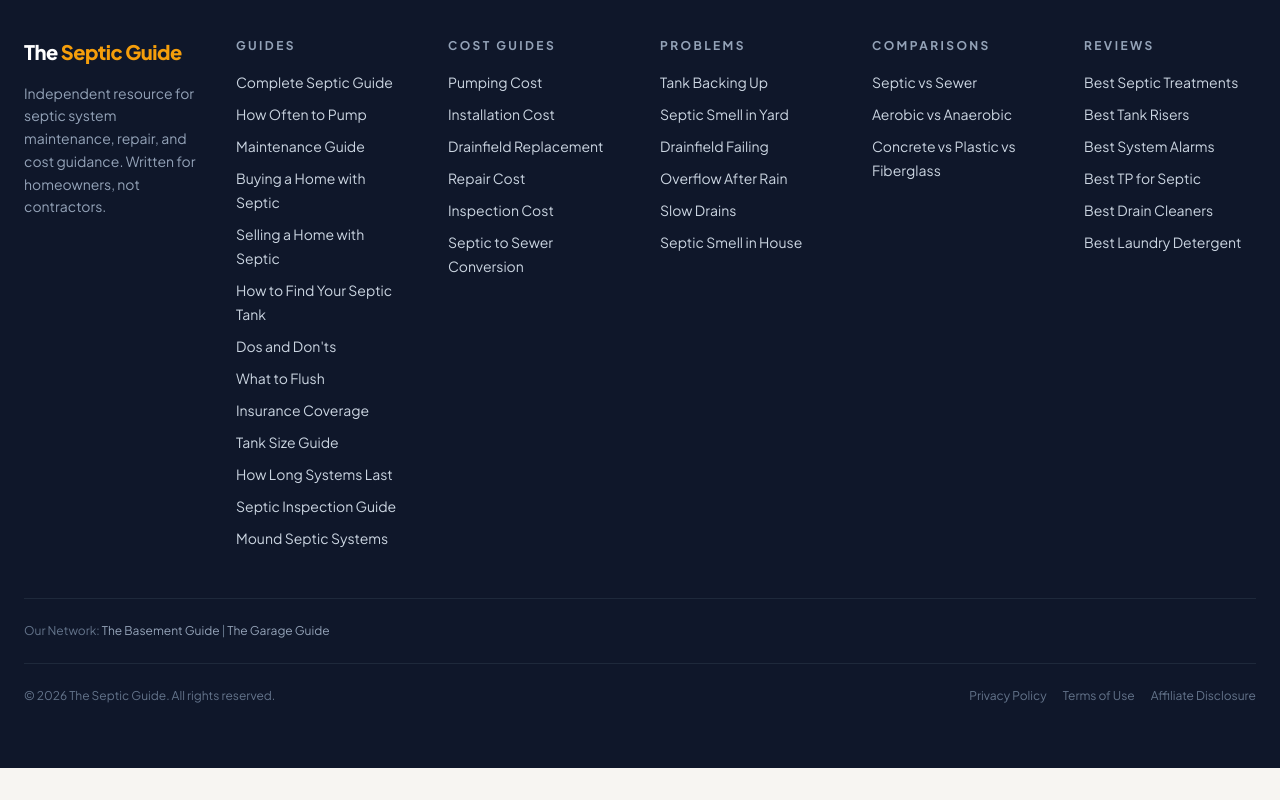
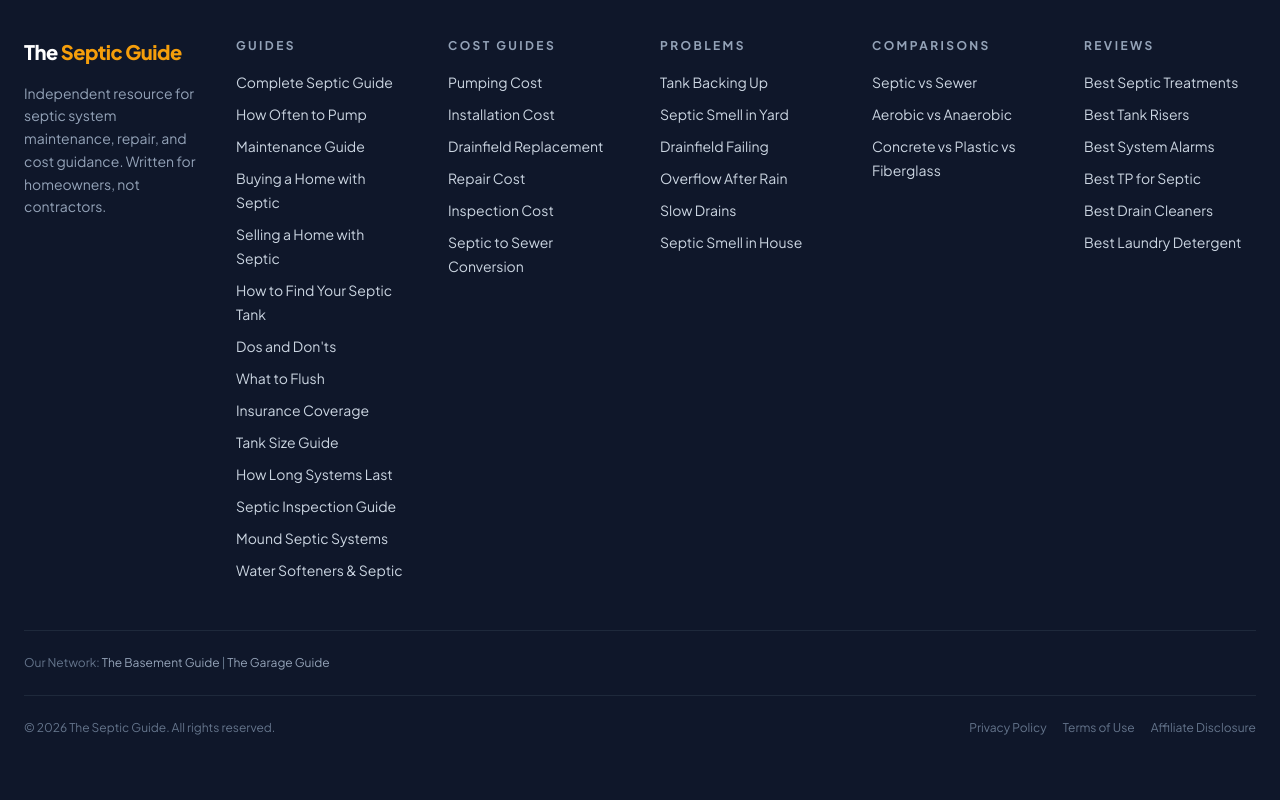
Before and after one commit to thebasementguide2026/theseptic.guide-, a Next.js app: page / in a window 1280 px wide. Shown: the part 7060-7860 px from the top of the page. Before the commit the page ends 7828 px from the top, so only its background shows below. Built offline with nearby package versions, Linux system fonts and the light colour scheme.

Commit message:
Add water-softener-septic-systems to footer

```diff
--- a/components/Footer.tsx
+++ b/components/Footer.tsx
@@ -17,6 +17,7 @@ const footerSections = [
       { label: 'How Long Systems Last', href: '/articles/how-long-does-a-septic-system-last' },
       { label: 'Septic Inspection Guide', href: '/guides/septic-inspection-guide' },
       { label: 'Mound Septic Systems', href: '/guides/mound-septic-system' },
+      { label: 'Water Softeners & Septic', href: '/guides/water-softener-septic-systems' },
     ],
   },
   {
```
